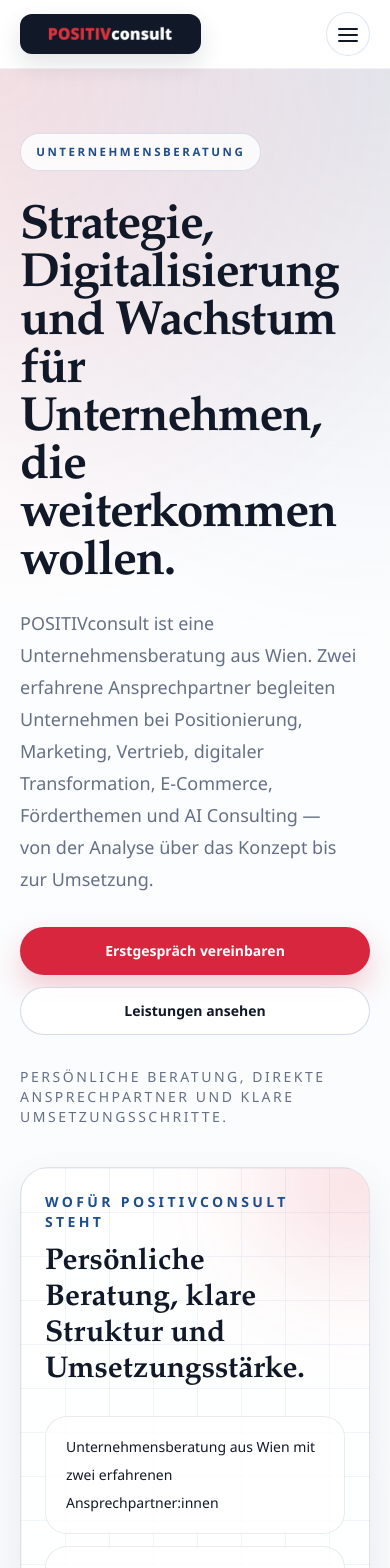
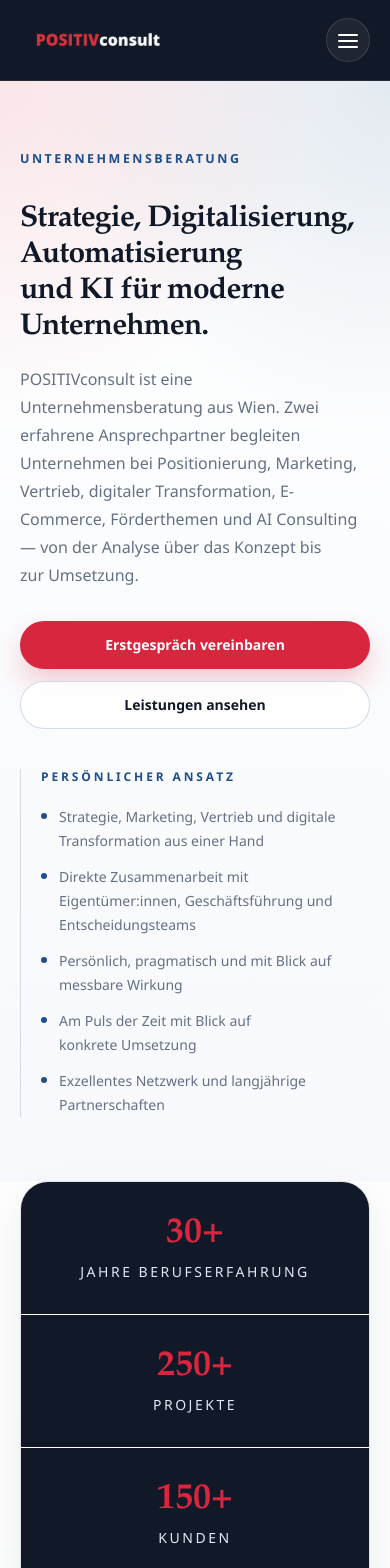
Before and after one commit to Konstiu/Positiv-Consult, a Next.js app: page / in a window 390 px wide. Shown: the top 1568 px of the page. Built offline with nearby package versions, Linux system fonts and the light colour scheme.

Commit message:
Refine homepage content and layout

```diff
--- a/app/globals.css
+++ b/app/globals.css
@@ -94,15 +94,12 @@ summary {
 }
 
 .eyebrow {
-  display: inline-flex;
+  display: inline-block;
   width: fit-content;
-  border-radius: 999px;
-  border: 1px solid rgba(31, 78, 140, 0.16);
-  background: rgba(255, 255, 255, 0.82);
-  padding: 0.55rem 0.95rem;
-  font-size: 0.72rem;
+  padding: 0;
+  font-size: 0.78rem;
   font-weight: 700;
-  letter-spacing: 0.22em;
+  letter-spacing: 0.2em;
   text-transform: uppercase;
   color: var(--brand-blue);
 }
--- a/app/opengraph-image.tsx
+++ b/app/opengraph-image.tsx
@@ -45,7 +45,7 @@ export default function OpenGraphImage() {
             </div>
           </div>
           <div style={{ fontSize: 24, color: "#d7263d" }}>
-            Wien · 25 Jahre Erfahrung · 250 Projekte
+            Wien · 30 Jahre Erfahrung · 250 Projekte
           </div>
         </div>
       </div>
--- a/app/page.tsx
+++ b/app/page.tsx
@@ -31,7 +31,25 @@ export const metadata = createMetadata({
 });
 
 export default function Home() {
-  const featuredClients = clientCategories.flatMap((group) => group.names).slice(0, 8);
+  const featuredClientNames = [
+    "Intersport Alpensport",
+    "Klimabündnis Oberösterreich",
+    "Wirtschaftskammer Wien",
+    "Medizinische Universität Wien",
+    "Gissinger",
+    "Herbanima",
+    "Orbis Reisen",
+    "Kager Knapp Hausverwaltung",
+    "Finetime",
+    "Bellaria",
+    "Wine & Partners",
+  ];
+  const featuredClients = Array.from(
+    new Set([
+      ...featuredClientNames,
+      ...clientCategories.flatMap((group) => group.names),
+    ]),
+  ).slice(0, 14);
 
   return (
     <>
@@ -40,16 +58,15 @@ export default function Home() {
           <div className="fade-up space-y-8">
             <span className="eyebrow">Unternehmensberatung</span>
             <div className="space-y-5">
-              <h1 className="max-w-4xl text-balance font-serif text-5xl font-semibold tracking-tight text-[var(--ink)] sm:text-6xl lg:text-[4.25rem]">
-                Strategie, Digitalisierung und Wachstum für Unternehmen, die
-                weiterkommen wollen.
+              <h1 className="max-w-4xl text-balance font-serif text-3xl font-semibold tracking-tight text-[var(--ink)] sm:text-4xl lg:text-[3.15rem]">
+                Strategie, Digitalisierung, Automatisierung und KI für moderne Unternehmen.
               </h1>
-              <p className="max-w-2xl text-pretty text-lg leading-8 text-[var(--muted)] md:text-xl">
+              <p className="max-w-2xl text-pretty text-base leading-7 text-[var(--muted)] md:text-lg">
                 POSITIVconsult ist eine Unternehmensberatung aus Wien. Zwei
-                erfahrene Ansprechpartner begleiten Unternehmen bei Positionierung,
-                Marketing, Vertrieb, digitaler Transformation, E-Commerce,
-                Förderthemen und AI Consulting — von der Analyse über das
-                Konzept bis zur Umsetzung.
+                erfahrene Ansprechpartner begleiten Unternehmen bei
+                Positionierung, Marketing, Vertrieb, digitaler Transformation,
+                E-Commerce, Förderthemen und AI Consulting — von der Analyse
+                über das Konzept bis zur Umsetzung.
               </p>
             </div>
 
@@ -67,34 +84,38 @@ export default function Home() {
                 Leistungen ansehen
               </Link>
             </div>
-            <p className="max-w-2xl text-sm font-medium uppercase tracking-[0.18em] text-[var(--muted)]">
-              Persönliche Beratung, direkte Ansprechpartner und klare
-              Umsetzungsschritte.
-            </p>
           </div>
 
-          <div className="fade-up surface-card grid-lines relative overflow-hidden p-6 md:p-8">
-            <div className="absolute -right-16 -top-16 h-40 w-40 rounded-full bg-[rgba(215,38,61,0.20)] blur-3xl" />
-            <div className="absolute -left-12 bottom-0 h-32 w-32 rounded-full bg-[rgba(31,78,140,0.18)] blur-3xl" />
-            <div className="relative space-y-7">
-              <div className="space-y-3">
-                <p className="text-sm font-semibold uppercase tracking-[0.24em] text-[var(--brand-blue)]">
-                  Wofür POSITIVconsult steht
-                </p>
-                <p className="text-3xl font-serif font-semibold text-[var(--ink)]">
-                  Persönliche Beratung, klare Struktur und Umsetzungsstärke.
-                </p>
-              </div>
-              <div className="grid gap-3">
-                {expertiseAreas.map((item) => (
-                  <div
-                    key={item}
-                    className="rounded-[1.35rem] border border-black/8 bg-white/80 px-5 py-4 text-sm leading-7 text-[var(--ink)]"
-                  >
-                    {item}
-                  </div>
+          <div className="fade-up max-w-xl lg:justify-self-end">
+            <div className="border-l border-[rgba(31,78,140,0.18)] pl-5 md:pl-6">
+              <p className="text-xs font-semibold uppercase tracking-[0.24em] text-[var(--brand-blue)]">
+                Persönlicher Ansatz
+              </p>
+              <ul className="mt-5 space-y-3">
+                {expertiseAreas.slice(1).map((item) => (
+                  <li key={item} className="flex items-start gap-3 text-sm leading-6 text-[var(--muted)]">
+                    <span
+                      aria-hidden="true"
+                      className="mt-2 h-1.5 w-1.5 shrink-0 rounded-full bg-[var(--brand-blue)]"
+                    />
+                    <span>{item}</span>
+                  </li>
                 ))}
-              </div>
+                <li className="flex items-start gap-3 text-sm leading-6 text-[var(--muted)]">
+                  <span
+                    aria-hidden="true"
+                    className="mt-2 h-1.5 w-1.5 shrink-0 rounded-full bg-[var(--brand-blue)]"
+                  />
+                  <span>Am Puls der Zeit mit Blick auf konkrete Umsetzung</span>
+                </li>
+                <li className="flex items-start gap-3 text-sm leading-6 text-[var(--muted)]">
+                  <span
+                    aria-hidden="true"
+                    className="mt-2 h-1.5 w-1.5 shrink-0 rounded-full bg-[var(--brand-blue)]"
+                  />
+                  <span>Exzellentes Netzwerk und langjährige Partnerschaften</span>
+                </li>
+              </ul>
             </div>
           </div>
         </div>
@@ -104,19 +125,11 @@ export default function Home() {
         <StatsStrip />
       </div>
 
-      <section className="site-shell section-space flex flex-col gap-10">
+      <section id="leistungen" className="site-shell section-space flex flex-col gap-10">
         <SectionHeading
           eyebrow="Leistungen"
           title="Beratungsfelder mit klarer Struktur und operativer Relevanz."
           description="POSITIVconsult begleitet Unternehmen dort, wo Positionierung, Markt, Vertrieb und digitale Entwicklung konkret werden."
-          action={
-            <Link
-              href="/leistungen"
-              className="button-secondary inline-flex rounded-full px-5 text-sm font-semibold"
-            >
-              Alle Leistungen
-            </Link>
-          }
         />
         <div className="grid gap-5 md:grid-cols-2 xl:grid-cols-3">
           {coreServices.map((service) => (
--- a/app/ueber-uns/page.tsx
+++ b/app/ueber-uns/page.tsx
@@ -20,7 +20,7 @@ export default function UeberUnsPage() {
         description="POSITIVconsult ist eine Unternehmensberatung aus Wien mit Fokus auf Strategie, Digitalisierung, Marketing und Vertrieb. Im Zentrum stehen persönliche Zusammenarbeit, klare Struktur und wirksame Umsetzung."
         highlights={[
           "Sitz in Wien",
-          "25 Jahre Berufserfahrung im digitalen Umfeld",
+          "30 Jahre Berufserfahrung im digitalen Umfeld",
           "Beratung für Konzerne, KMU, Startups und EPU",
           "Arbeit direkt mit Eigentümer:innen und Geschäftsführung",
         ]}
--- a/components/contact-card.tsx
+++ b/components/contact-card.tsx
@@ -12,23 +12,22 @@ export function ContactCard({ name, role, email, phone, photoUrl }: ContactCardP
   return (
     <article className="surface-card card-stack min-h-[16.5rem] overflow-hidden p-0">
       {photoUrl ? (
-        <div className="relative aspect-[4/3] w-full overflow-hidden bg-[var(--brand-light)]">
+        <div className="flex justify-center bg-white px-6 pt-6">
+          <div className="relative aspect-square w-full max-w-[12rem] overflow-hidden rounded-[1.5rem] bg-white">
             <Image
               src={photoUrl}
               alt={name}
               fill
-            sizes="(min-width: 768px) 50vw, 100vw"
+              sizes="192px"
               className="object-cover object-center"
               priority={false}
             />
           </div>
+        </div>
       ) : null}
 
-      <div className="flex flex-1 flex-col p-6 md:p-7">
+      <div className="flex flex-1 flex-col items-center p-6 text-center md:p-7">
         <div className="space-y-3">
-          <p className="text-xs font-semibold uppercase tracking-[0.22em] text-[var(--brand-blue)]">
-            Ansprechpartner
-          </p>
           <div className="space-y-1">
             <h3 className="font-serif text-2xl font-semibold text-[var(--ink)]">
               {name}
--- a/components/contact-panel.tsx
+++ b/components/contact-panel.tsx
@@ -1,5 +1,3 @@
-import Link from "next/link";
-
 import { ContactCard } from "@/components/contact-card";
 import { addressLines, teamContacts } from "@/lib/site-data";
 
@@ -31,15 +29,6 @@ export function ContactPanel() {
           />
         ))}
       </div>
-
-      <div className="pt-1">
-        <Link
-          href="/kontakt"
-          className="button-secondary px-5 text-sm font-semibold"
-        >
-          Kontaktseite öffnen
-        </Link>
-      </div>
     </section>
   );
 }
--- a/components/cta-section.tsx
+++ b/components/cta-section.tsx
@@ -44,7 +44,7 @@ export function CtaSection({
             {secondaryLabel && secondaryHref ? (
               <Link
                 href={secondaryHref}
-                className="inline-flex min-h-[3rem] justify-center rounded-full border border-[rgba(223,234,248,0.26)] bg-white/6 px-5 text-sm font-semibold text-white hover:border-[var(--brand-blue-soft)] hover:bg-white/10"
+                className="inline-flex min-h-[3rem] items-center justify-center rounded-full border border-white/18 bg-transparent px-5 text-sm font-semibold text-white/92 shadow-[inset_0_0_0_1px_rgba(255,255,255,0.04)] hover:border-white/34 hover:bg-white/8 hover:text-white"
               >
                 {secondaryLabel}
               </Link>
--- a/components/section-heading.tsx
+++ b/components/section-heading.tsx
@@ -1,7 +1,7 @@
 import type { ReactNode } from "react";
 
 type SectionHeadingProps = {
-  eyebrow: string;
+  eyebrow?: string;
   title: string;
   description: string;
   action?: ReactNode;
@@ -23,7 +23,7 @@ export function SectionHeading({
         centered ? "mx-auto max-w-3xl text-center items-center" : "max-w-3xl"
       }`}
     >
-      <span className="eyebrow">{eyebrow}</span>
+      {eyebrow ? <span className="eyebrow">{eyebrow}</span> : null}
       <div className="space-y-4">
         <h2 className="text-balance font-serif text-3xl font-semibold tracking-tight text-[var(--ink)] sm:text-4xl md:text-5xl">
           {title}
--- a/components/service-card.tsx
+++ b/components/service-card.tsx
@@ -1,14 +1,9 @@
-import Link from "next/link";
-
 import type { ServiceItem } from "@/lib/site-data";
 
 export function ServiceCard({ service }: { service: ServiceItem }) {
   return (
     <article className="surface-card card-stack group min-h-[22rem] border-t-4 border-t-[var(--brand-blue)] p-6 md:p-7">
       <div className="space-y-5">
-        <div className="inline-flex rounded-full border border-[rgba(31,78,140,0.16)] bg-[var(--brand-light)] px-3 py-1 text-xs font-semibold uppercase tracking-[0.22em] text-[var(--brand-blue)]">
-          Leistung
-        </div>
         <div className="space-y-3">
           <h3 className="font-serif text-[1.65rem] leading-tight font-semibold text-[var(--ink)]">
             {service.title}
@@ -26,13 +21,6 @@ export function ServiceCard({ service }: { service: ServiceItem }) {
           ))}
         </ul>
       </div>
-      <Link
-        href={service.href}
-        className="text-link mt-auto inline-flex items-center gap-2 pt-8 text-sm font-semibold transition group-hover:translate-x-1"
-      >
-        Mehr erfahren
-        <span aria-hidden="true">→</span>
-      </Link>
     </article>
   );
 }
--- a/components/site-footer.tsx
+++ b/components/site-footer.tsx
@@ -1,4 +1,3 @@
-import Image from "next/image";
 import Link from "next/link";
 
 import {
@@ -13,12 +12,10 @@ export function SiteFooter() {
     <footer className="border-t border-black/5 bg-[var(--brand-dark)] text-[var(--paper)]">
       <div className="site-shell grid gap-10 py-14 md:grid-cols-[1.35fr_1fr_0.9fr]">
         <div className="space-y-4">
-          <Image
+          <img
             src="/brand/positivconsult-logo.png"
             alt={companyName}
-            width={175}
-            height={27}
-            className="h-auto w-[11rem]"
+            className="block h-auto w-[11rem]"
           />
           <p className="max-w-md text-sm leading-7 text-slate-300">
             Erfahrene Unternehmensberatung aus Wien mit Fokus auf Wachstum,
--- a/components/site-header.tsx
+++ b/components/site-header.tsx
@@ -1,6 +1,5 @@
 "use client";
 
-import Image from "next/image";
 import Link from "next/link";
 import { usePathname } from "next/navigation";
 import { useState } from "react";
@@ -11,17 +10,17 @@ function MenuIcon({ open }: { open: boolean }) {
   return (
     <span className="relative block h-5 w-5">
       <span
-        className={`absolute left-0 top-1 h-0.5 w-5 rounded-full bg-[var(--ink)] transition ${
+        className={`absolute left-0 top-1 h-0.5 w-5 rounded-full bg-white transition ${
           open ? "translate-y-1.5 rotate-45" : ""
         }`}
       />
       <span
-        className={`absolute left-0 top-2.5 h-0.5 w-5 rounded-full bg-[var(--ink)] transition ${
+        className={`absolute left-0 top-2.5 h-0.5 w-5 rounded-full bg-white transition ${
           open ? "opacity-0" : ""
         }`}
       />
       <span
-        className={`absolute left-0 top-4 h-0.5 w-5 rounded-full bg-[var(--ink)] transition ${
+        className={`absolute left-0 top-4 h-0.5 w-5 rounded-full bg-white transition ${
           open ? "-translate-y-1.5 -rotate-45" : ""
         }`}
       />
@@ -34,34 +33,29 @@ export function SiteHeader() {
   const [open, setOpen] = useState(false);
 
   return (
-    <header className="sticky top-0 z-50 border-b border-black/5 bg-[color:rgba(255,255,255,0.92)] backdrop-blur-xl">
-      <div className="site-shell flex min-h-[4.25rem] items-center justify-between gap-5 py-2">
+    <header className="sticky top-0 z-50 border-b border-white/8 bg-[var(--brand-dark)] text-white backdrop-blur-xl">
+      <div className="site-shell flex min-h-[5rem] items-center justify-between gap-5 py-3">
         <Link href="/" className="flex h-10 shrink-0 items-center">
-          <span className="inline-flex items-center rounded-xl bg-[var(--brand-dark)] px-3 py-2 shadow-[0_10px_24px_rgba(15,23,42,0.12)]">
-            <Image
-              src="/brand/positivconsult-logo.png"
-              alt="POSITIVconsult"
-              width={175}
-              height={27}
-              priority
-              className="h-auto w-[9.8rem]"
-            />
-          </span>
+          <img
+            src="/brand/positivconsult-logo.png"
+            alt="POSITIVconsult"
+            className="block h-auto w-[9.8rem]"
+          />
         </Link>
 
         <nav className="hidden min-w-0 flex-1 items-center justify-end gap-1 lg:flex">
           {navItems.map((item) => {
-            const active = pathname === item.href;
+            const active = item.href === "/#leistungen" ? pathname === "/" : pathname === item.href;
 
             return (
               <Link
                 key={item.href}
                 href={item.href}
                 onClick={() => setOpen(false)}
-                className={`inline-flex h-10 items-center whitespace-nowrap rounded-full px-4 text-[0.95rem] font-medium transition ${
+                className={`inline-flex h-10 items-center whitespace-nowrap px-4 text-[0.95rem] font-medium transition ${
                   active
-                    ? "bg-[rgba(17,24,39,0.08)] text-[var(--ink)]"
-                    : "text-[var(--muted)] hover:bg-[rgba(31,78,140,0.06)] hover:text-[var(--brand-blue)]"
+                    ? "text-white"
+                    : "text-white/72 hover:bg-white/10 hover:text-white"
                 }`}
               >
                 {item.label}
@@ -74,7 +68,7 @@ export function SiteHeader() {
           <button
             type="button"
             onClick={() => setOpen((value) => !value)}
-            className="inline-flex h-11 w-11 items-center justify-center rounded-full border border-[rgba(31,78,140,0.14)] bg-white text-[var(--ink)] lg:hidden"
+            className="inline-flex h-11 w-11 items-center justify-center rounded-full border border-white/12 bg-white/6 text-white lg:hidden"
             aria-expanded={open}
             aria-label="Navigation öffnen"
           >
@@ -84,20 +78,20 @@ export function SiteHeader() {
       </div>
 
       {open ? (
-        <div className="border-t border-black/5 bg-white lg:hidden">
+        <div className="border-t border-white/8 bg-[var(--brand-dark)] lg:hidden">
           <nav className="site-shell flex flex-col gap-1 py-4">
             {navItems.map((item) => {
-              const active = pathname === item.href;
+              const active = item.href === "/#leistungen" ? pathname === "/" : pathname === item.href;
 
               return (
                 <Link
                   key={item.href}
                   href={item.href}
                   onClick={() => setOpen(false)}
-                  className={`inline-flex min-h-[3rem] items-center rounded-2xl px-4 text-base transition ${
+                  className={`inline-flex min-h-[3rem] items-center px-4 text-base transition ${
                     active
-                      ? "bg-[rgba(17,24,39,0.08)] text-[var(--ink)]"
-                      : "text-[var(--muted)] hover:bg-[var(--brand-light)] hover:text-[var(--brand-blue)]"
+                      ? "text-white"
+                      : "text-white/72 hover:bg-white/10 hover:text-white"
                   }`}
                 >
                   {item.label}
--- a/lib/site-data.ts
+++ b/lib/site-data.ts
@@ -48,7 +48,7 @@ export const addressLines = ["Mariahilfer Straße 101", "1060 Wien", "Österreic
 
 export const navItems: NavItem[] = [
   { href: "/", label: "Start" },
-  { href: "/leistungen", label: "Leistungen" },
+  { href: "/#leistungen", label: "Leistungen" },
   { href: "/ai-consulting", label: "AI Consulting" },
   { href: "/digitalisierung", label: "Digitalisierung" },
   { href: "/foerderungen", label: "Förderungen" },
@@ -58,7 +58,7 @@ export const navItems: NavItem[] = [
 ];
 
 export const stats: StatItem[] = [
-  { value: "25+", label: "Jahre Berufserfahrung" },
+  { value: "30+", label: "Jahre Berufserfahrung" },
   { value: "250+", label: "Projekte" },
   { value: "150+", label: "Kunden" },
   { value: "7", label: "Länder" },
@@ -105,7 +105,7 @@ export const coreServices: ServiceItem[] = [
     description:
       "Wir prüfen, ob Fördermöglichkeiten zu Strategie-, Digitalisierungs- oder Innovationsvorhaben passen.",
     href: "/foerderungen",
-    points: ["Einordnung", "Passung", "Projektbezug"],
+    points: ["Einordnung", "Eignung", "Projektbezug"],
   },
 ];
 
@@ -214,18 +214,51 @@ export const teamContacts = [
 export const clientCategories: ClientCategory[] = [
   {
     category: "Handel",
-    names: ["BIPA", "Dorotheum", "Morawa", "Lobmeyr", "Depot", "Bikestore"],
+    names: [
+      "BIPA",
+      "Bikestore",
+      "Depot",
+      "Dorotheum",
+      "Gissinger",
+      "Intersport Alpensport",
+      "Lobmeyr",
+      "Morawa",
+    ],
   },
   {
     category: "Dienstleister",
-    names: ["ArtforArt", "Onlim GmbH", "SOL4 IT-Consulting GmbH", "Wallner & Partner", "Klimabündnis Oberösterreich"],
+    names: [
+      "ArtforArt",
+      "Herbanima",
+      "Kager Knapp Hausverwaltung",
+      "Klimabündnis Oberösterreich",
+      "Onlim GmbH",
+      "SOL4 IT-Consulting GmbH",
+      "Wallner & Partner",
+      "Wine & Partners",
+    ],
   },
   {
     category: "Bildung & Institutionen",
-    names: ["Medizinische Universität Wien", "KMU Akademie und Management AG", "WKO", "WIFI Wien", "WK Wien"],
+    names: [
+      "KMU Akademie und Management AG",
+      "Medizinische Universität Wien",
+      "WIFI Wien",
+      "Wirtschaftskammer Wien",
+      "WKO",
+      "WK Wien",
+    ],
   },
   {
     category: "Gastronomie",
-    names: ["Mochi GmbH", "Cafe Burggasse 24", "Cafe Kriemhild", "Restaurant Zsom"],
+    names: [
+      "Bellaria",
+      "Cafe Burggasse 24",
+      "Cafe Kriemhild",
+      "Finetime",
+      "Mochi GmbH",
+      "Orbis Reisen",
+      "Restaurant Zsom",
+    ],
   },
 ];
```
Lines whose indentation alone changed are shown as unchanged.
